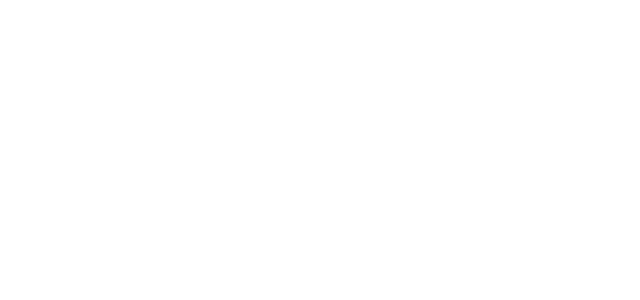
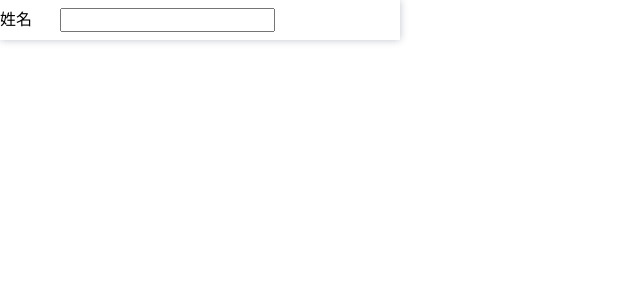
Before and after one commit to huangxiaochang/my_website, a Vue app: page /device_statistic_index/login in a window 1280 px wide. Shown: the top 300 px of the page, without its empty margins (0-640 px from the left). Built offline with nearby package versions, Linux system fonts and the light colour scheme.

Commit message:
add form-item

```diff
--- a/src/components/form/form.vue
+++ b/src/components/form/form.vue
@@ -1,18 +1,38 @@
 <template>
-	<form class=""></form>
+	<form class="form-wrap">
+		<slot></slot>
+	</form>
 </template>
 
 <script type="text/babel">
 	export default {
-		name: 'MyForm',
+		name: 'FormWrap',
 		data () {
 			return {
 
 			}
+		},
+		provide () {
+			return {
+				FormWrap: this
+			}
+		},
+		props: {
+			model: Object,
+			inline: Boolean,
+			rules: Object,
+			labelWidth: String,
+			labelPosition: String
 		}
 	}
 </script>
 
 <style type="text/scss" lang="scss" scoped>
+	$form-width: 400px;
+	$shadow-cr: #C0C4CC;
 
+	.form-wrap {
+		width: $form-width;
+		box-shadow: 0 0 8px $shadow-cr;
+	}
 </style>
--- /dev/null
+++ b/src/components/form/form_item.vue
@@ -0,0 +1,35 @@
+<template>
+	<div class="form-item">
+		<label class="item-wrap">
+			<span class="item-label" >{{ label }}</span><slot></slot>
+		</label>
+	</div>
+</template>
+
+<script type="text/babel">
+	export default {
+		name: 'FormItem',
+		inject: ['FormWrap'],
+		props: {
+			label: String
+		},
+		data () {
+			return {
+
+			}
+		}
+	}
+</script>
+
+<style type="test/scss" lang="scss" scoped>
+	.form-item {
+		padding: 8px 0;
+		margin-bottom: 22px;
+	}
+	.item-wrap {
+		.item-label {
+			display: inline-block;
+			width: 60px;
+		}
+	}
+</style>
--- a/src/components/index.js
+++ b/src/components/index.js
@@ -2,12 +2,14 @@
 import menu from './menu/menu.vue'
 import menuItem from './menu/menu_item.vue'
 import MyForm from './form/form.vue'
+import FormItem from './form/form_item.vue'
 
 const install = (Vue) => {
 	Vue.component(collapseTransition.name, collapseTransition)
 	Vue.component(menu.name, menu)
 	Vue.component(menuItem.name, menuItem)
 	Vue.component(MyForm.name, MyForm)
+	Vue.component(FormItem.name, FormItem)
 }
 
 export default install
--- a/src/views/login/index.vue
+++ b/src/views/login/index.vue
@@ -1,5 +1,10 @@
 <template>
-	<my-form></my-form>
+	<form-wrap>
+		<form-item label="姓名">
+			<input type="text">
+		</form-item>
+	</form-wrap>
+
 	<!-- <section class="login-wrap">
 		<input type="text" v-model="form.name">
 		<input type="password" v-model="form.psd">
```
